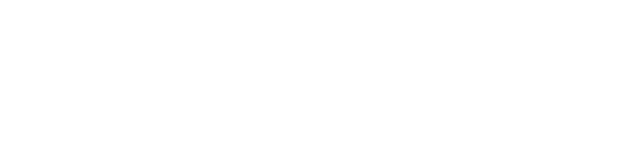
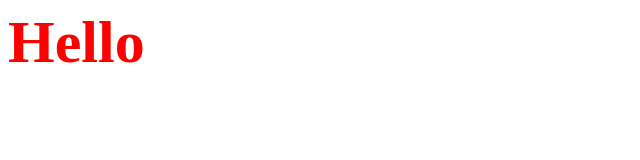
Before and after one commit to xujpvuxu/frontEnd, a plain HTML site: page Flow Control Assignment/index.html in a window 1280 px wide. Shown: the whole page, without its empty margins (0-640 px from the left). Drawn offline with Linux system fonts and the light colour scheme.

Commit message:
main web show hello

```diff
--- a/Flow Control Assignment/index.html
+++ b/Flow Control Assignment/index.html
@@ -1,12 +1,18 @@
 <!DOCTYPE html>
 <html lang="en">
+
 <head>
   <meta charset="utf-8" />
   <meta name="viewport" content="width=device-width, initial-scale=1" />
   <title>Danny</title>
 
 </head>
+
 <body>
+  <div>
+    <strong style="color: red; font-size: 60px;">Hello</strong>
+  </div>
+
   <script src="odd-or-even-number.js"></script>
   <script src="max-of-two-numbers.js"></script>
   <script src="multiplication-table.js"></script>
@@ -14,4 +20,5 @@
   <script src="reverse-triangle.js"></script>
   <script src="prime-number.js"></script>
 </body>
+
 </html>
```
Lines whose indentation alone changed are shown as unchanged.
